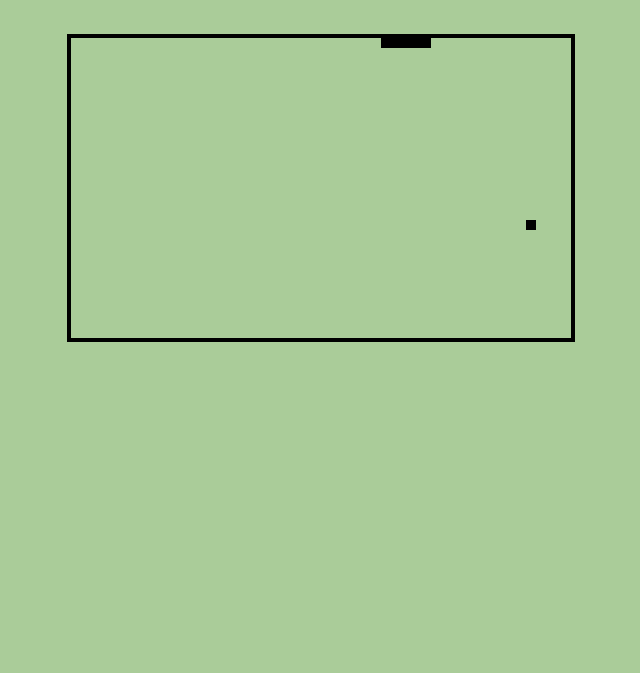
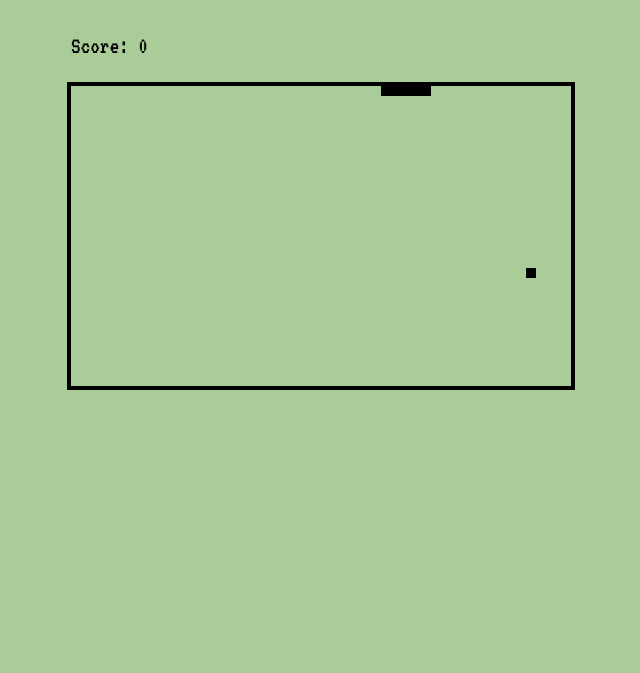
Before and after one commit to alessbn/snake-game, a plain HTML site: page index.html in a window 1280 px wide. Shown: the part 127-800 px from the top of the page, without its empty margins (319-959 px from the left). Drawn offline with Linux system fonts and the light colour scheme.

Commit message:
Add score

```diff
--- a/index.html
+++ b/index.html
@@ -8,6 +8,9 @@
 </head>
 <body>
   <h1>SNAKE GAME</h1>
+  <div class="info">
+    <p>Score: <span id="score">0</span></p>
+  </div>
   <canvas id="canvas" width="500" height="300">Your browser does not support the HTML5 canvas tag.</canvas>
   <script type="text/javascript" src="javascript.js"></script>
 </body>
--- a/javascript.js
+++ b/javascript.js
@@ -117,6 +117,8 @@
 		}
 
 		eat(){
+			score += 5
+			info.innerHTML = score
 			this.head.add()
 		}
 
@@ -147,6 +149,8 @@
 	const canvas = document.getElementById('canvas')
 	const ctx = canvas.getContext('2d')
 	const snake = new Snake()
+	const info = document.getElementById('score');
+	let score = 0
 	let foods = []
 	window.addEventListener("keydown", function(ev){
 		if(ev.KeyCode > 36 && ev.KeyCode < 41) ev.preventDefault()
--- a/style.css
+++ b/style.css
@@ -14,3 +14,10 @@ h1 {
 canvas {
   border: solid 4px;
 }
+
+.info {
+  width: 500px;
+  margin: 0 auto;
+  text-align: left;
+  font-size: 1.5em;
+}
```
